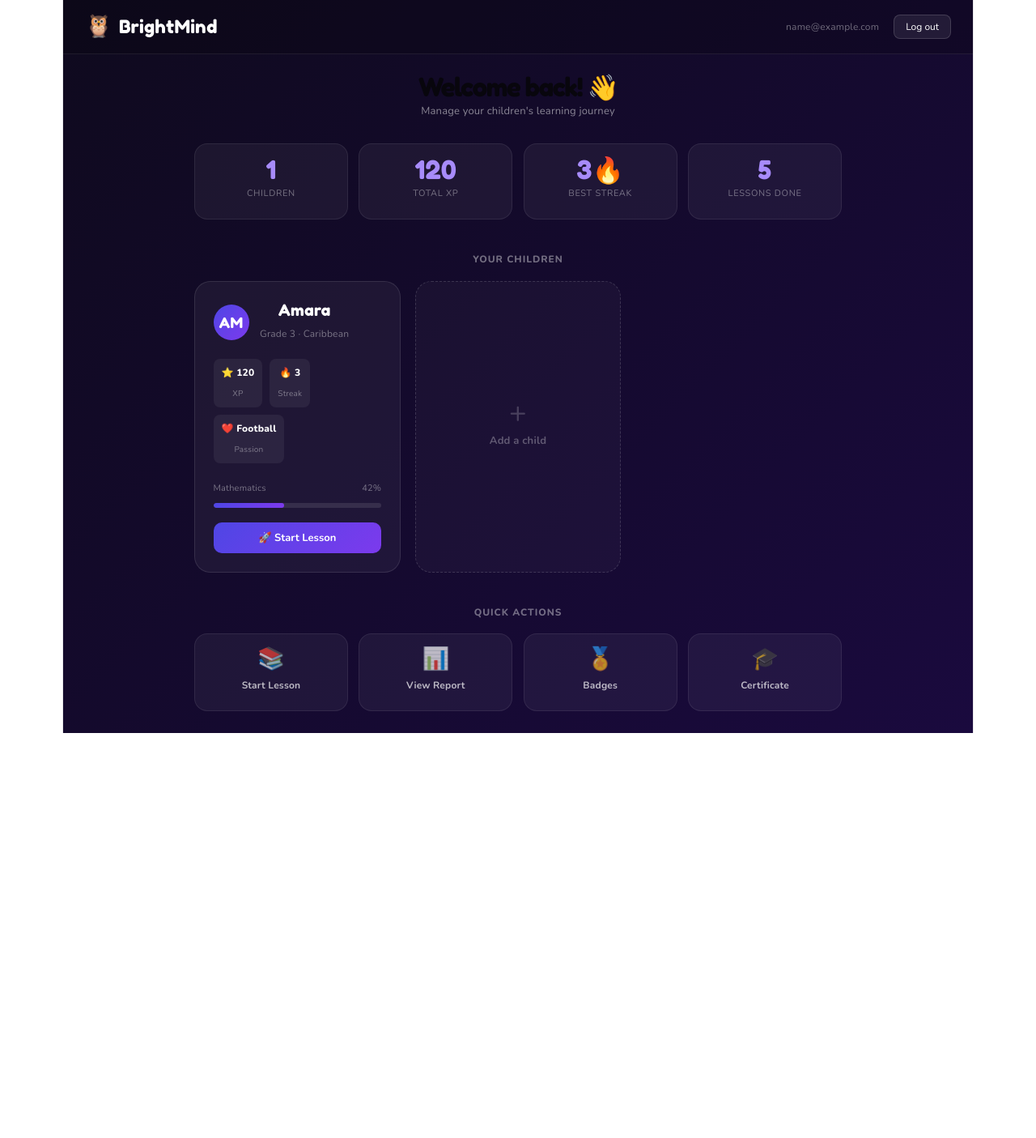
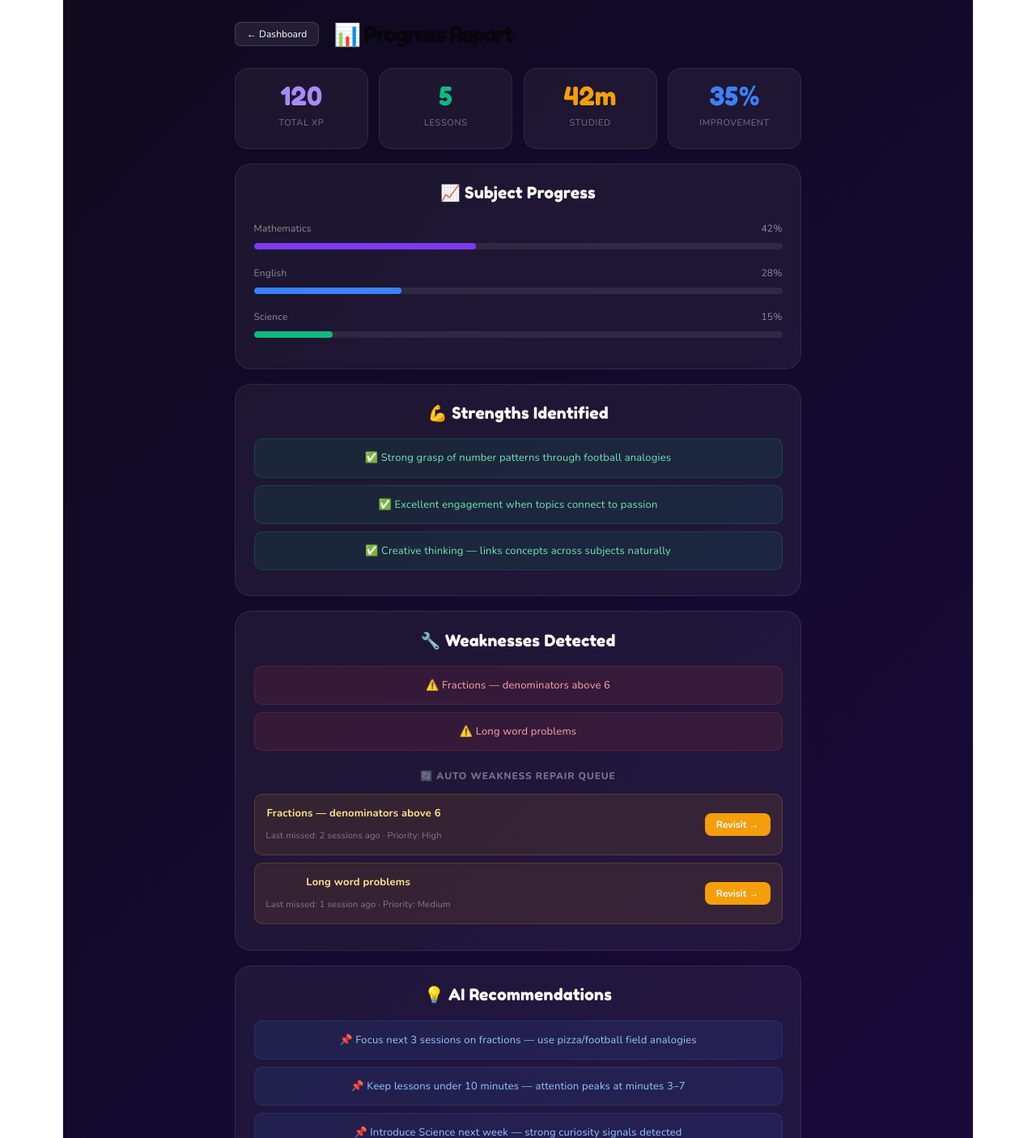
Before and after one commit to gr6nty/BrightMinds, a React (Vite) app: page /report in a window 1280 px wide. Before the commit this address led to /dashboard. Shown: the top 1405 px of the page at 81% size. Before the commit the page ends 905 px from the top, so only its background shows below. Built offline with nearby package versions, Linux system fonts and the light colour scheme; sample sign-in values are in the browser's storage.

Commit message:
add report page

```diff
--- a/src/App.jsx
+++ b/src/App.jsx
@@ -3,6 +3,7 @@ import Login from './pages/Login'
 import Dashboard from './pages/Dashboard'
 import Setup from './pages/Setup'
 import Lesson from './pages/Lesson'
+import Report from './pages/Report'
 import { useState } from 'react'
 
 function App() {
@@ -15,6 +16,7 @@ function App() {
         <Route path="/dashboard" element={user ? <Dashboard setUser={setUser} /> : <Navigate to="/login" />} />
         <Route path="/setup" element={user ? <Setup /> : <Navigate to="/login" />} />
         <Route path="/lesson" element={user ? <Lesson /> : <Navigate to="/login" />} />
+        <Route path="/report" element={user ? <Report /> : <Navigate to="/login" />} />
         <Route path="*" element={<Navigate to={user ? "/dashboard" : "/login"} />} />
       </Routes>
     </BrowserRouter>
--- a/src/pages/Dashboard.jsx
+++ b/src/pages/Dashboard.jsx
@@ -131,11 +131,11 @@ export default function Dashboard({ setUser }) {
             <span style={styles.actionIcon}>📚</span>
             <span>Start Lesson</span>
           </div>
-          <div style={styles.actionBtn}>
-            <span style={styles.actionIcon}>📊</span>
-            <span>View Report</span>
-          </div>
-          <div style={styles.actionBtn}>
+          <div onClick={() => navigate('/report')} style={styles.actionBtn}>
+  <span style={styles.actionIcon}>📊</span>
+  <span>View Report</span>
+</div>
+          <div onClick={() => navigate('/badges')} style={styles.actionBtn}>
             <span style={styles.actionIcon}>🏅</span>
             <span>Badges</span>
           </div>
--- /dev/null
+++ b/src/pages/Report.jsx
@@ -0,0 +1,280 @@
+import { useNavigate } from 'react-router-dom'
+
+export default function Report() {
+  const navigate = useNavigate()
+
+  // Sample data - will come from Supabase later
+  const stats = {
+    xp: 120,
+    lessons: 5,
+    minutes: 42,
+    improvement: 35,
+  }
+
+  const strengths = [
+    'Strong grasp of number patterns through football analogies',
+    'Excellent engagement when topics connect to passion',
+    'Creative thinking — links concepts across subjects naturally',
+  ]
+
+  const weaknesses = [
+    { topic: 'Fractions — denominators above 6', priority: 'High', sessions: 2 },
+    { topic: 'Long word problems', priority: 'Medium', sessions: 1 },
+  ]
+
+  const recommendations = [
+    'Focus next 3 sessions on fractions — use pizza/football field analogies',
+    'Keep lessons under 10 minutes — attention peaks at minutes 3–7',
+    'Introduce Science next week — strong curiosity signals detected',
+  ]
+
+  const subjects = [
+    { name: 'Mathematics', pct: 42, color: '#7C3AED' },
+    { name: 'English', pct: 28, color: '#3B82F6' },
+    { name: 'Science', pct: 15, color: '#10B981' },
+  ]
+
+  return (
+    <div style={styles.page}>
+      <div style={styles.wrap}>
+
+        {/* Header */}
+        <div style={styles.header}>
+          <button onClick={() => navigate('/dashboard')} style={styles.backBtn}>← Dashboard</button>
+          <h1 style={styles.pageTitle}>📊 Progress Report</h1>
+        </div>
+
+        {/* Stats */}
+        <div style={styles.statsGrid}>
+          <div style={styles.statBox}>
+            <div style={{ ...styles.statNum, color: '#a78bfa' }}>{stats.xp}</div>
+            <div style={styles.statLabel}>Total XP</div>
+          </div>
+          <div style={styles.statBox}>
+            <div style={{ ...styles.statNum, color: '#10B981' }}>{stats.lessons}</div>
+            <div style={styles.statLabel}>Lessons</div>
+          </div>
+          <div style={styles.statBox}>
+            <div style={{ ...styles.statNum, color: '#F59E0B' }}>{stats.minutes}m</div>
+            <div style={styles.statLabel}>Studied</div>
+          </div>
+          <div style={styles.statBox}>
+            <div style={{ ...styles.statNum, color: '#3B82F6' }}>{stats.improvement}%</div>
+            <div style={styles.statLabel}>Improvement</div>
+          </div>
+        </div>
+
+        {/* Subject Progress */}
+        <div style={styles.card}>
+          <div style={styles.cardTitle}>📈 Subject Progress</div>
+          {subjects.map(s => (
+            <div key={s.name} style={styles.pbarWrap}>
+              <div style={styles.pbarLabel}>
+                <span>{s.name}</span>
+                <span>{s.pct}%</span>
+              </div>
+              <div style={styles.pbarTrack}>
+                <div style={{ ...styles.pbarFill, width: `${s.pct}%`, background: s.color }} />
+              </div>
+            </div>
+          ))}
+        </div>
+
+        {/* Strengths */}
+        <div style={styles.card}>
+          <div style={styles.cardTitle}>💪 Strengths Identified</div>
+          {strengths.map((s, i) => (
+            <div key={i} style={styles.strengthItem}>
+              ✅ {s}
+            </div>
+          ))}
+        </div>
+
+        {/* Weaknesses */}
+        <div style={styles.card}>
+          <div style={styles.cardTitle}>🔧 Weaknesses Detected</div>
+          {weaknesses.map((w, i) => (
+            <div key={i} style={styles.weaknessItem}>
+              ⚠️ {w.topic}
+            </div>
+          ))}
+
+          {/* Repair Queue */}
+          <div style={styles.repairTitle}>🔄 Auto Weakness Repair Queue</div>
+          {weaknesses.map((w, i) => (
+            <div key={i} style={styles.repairItem}>
+              <div>
+                <div style={styles.repairTopic}>{w.topic}</div>
+                <div style={styles.repairSub}>Last missed: {w.sessions} session{w.sessions > 1 ? 's' : ''} ago · Priority: {w.priority}</div>
+              </div>
+              <button
+                onClick={() => navigate('/lesson')}
+                style={styles.repairBtn}
+              >
+                Revisit →
+              </button>
+            </div>
+          ))}
+        </div>
+
+        {/* Recommendations */}
+        <div style={styles.card}>
+          <div style={styles.cardTitle}>💡 AI Recommendations</div>
+          {recommendations.map((r, i) => (
+            <div key={i} style={styles.recItem}>
+              📌 {r}
+            </div>
+          ))}
+        </div>
+
+        {/* Email report */}
+        <div style={styles.card}>
+          <div style={styles.cardTitle}>📬 Email This Report</div>
+          <input
+            type="email"
+            placeholder="parent@email.com"
+            style={styles.emailInput}
+          />
+          <button style={styles.emailBtn}>
+            📧 Send Report to Parent
+          </button>
+        </div>
+
+      </div>
+    </div>
+  )
+}
+
+const styles = {
+  page: {
+    minHeight: '100vh',
+    background: 'linear-gradient(135deg, #0f0a1e 0%, #1a0a3e 100%)',
+    fontFamily: "'Nunito', sans-serif",
+    color: '#fff',
+  },
+  wrap: { maxWidth: '700px', margin: '0 auto', padding: '1.5rem 1rem' },
+  header: { display: 'flex', alignItems: 'center', gap: '1rem', marginBottom: '1.5rem' },
+  backBtn: {
+    padding: '6px 14px',
+    background: 'rgba(255,255,255,0.08)',
+    border: '1px solid rgba(255,255,255,0.15)',
+    borderRadius: '8px',
+    color: '#fff', fontSize: '12px', cursor: 'pointer',
+    fontFamily: "'Nunito', sans-serif",
+  },
+  pageTitle: {
+    fontFamily: "'Fredoka One', cursive",
+    fontSize: '1.5rem', margin: 0,
+  },
+  statsGrid: {
+    display: 'grid',
+    gridTemplateColumns: 'repeat(4, 1fr)',
+    gap: '0.75rem',
+    marginBottom: '1rem',
+  },
+  statBox: {
+    background: 'rgba(255,255,255,0.05)',
+    border: '1px solid rgba(255,255,255,0.08)',
+    borderRadius: '16px',
+    padding: '1rem',
+    textAlign: 'center',
+  },
+  statNum: {
+    fontFamily: "'Fredoka One', cursive",
+    fontSize: '1.75rem', lineHeight: 1,
+  },
+  statLabel: {
+    fontSize: '11px', color: 'rgba(255,255,255,0.4)',
+    marginTop: '4px', textTransform: 'uppercase', letterSpacing: '0.06em',
+  },
+  card: {
+    background: 'rgba(255,255,255,0.05)',
+    border: '1px solid rgba(255,255,255,0.08)',
+    borderRadius: '20px',
+    padding: '1.25rem',
+    marginBottom: '1rem',
+  },
+  cardTitle: {
+    fontFamily: "'Fredoka One', cursive",
+    fontSize: '1.1rem', marginBottom: '1rem',
+  },
+  pbarWrap: { marginBottom: '0.85rem' },
+  pbarLabel: {
+    display: 'flex', justifyContent: 'space-between',
+    fontSize: '12px', color: 'rgba(255,255,255,0.5)',
+    marginBottom: '5px',
+  },
+  pbarTrack: {
+    height: '8px', background: 'rgba(255,255,255,0.08)',
+    borderRadius: '999px', overflow: 'hidden',
+  },
+  pbarFill: { height: '100%', borderRadius: '999px', transition: 'width 0.8s ease' },
+  strengthItem: {
+    background: 'rgba(16,185,129,0.1)',
+    border: '1px solid rgba(16,185,129,0.2)',
+    borderRadius: '10px',
+    padding: '10px 14px',
+    fontSize: '13px',
+    color: '#6ee7b7',
+    marginBottom: '0.5rem',
+  },
+  weaknessItem: {
+    background: 'rgba(239,68,68,0.1)',
+    border: '1px solid rgba(239,68,68,0.2)',
+    borderRadius: '10px',
+    padding: '10px 14px',
+    fontSize: '13px',
+    color: '#fca5a5',
+    marginBottom: '0.5rem',
+  },
+  repairTitle: {
+    fontSize: '12px', fontWeight: '800',
+    textTransform: 'uppercase', letterSpacing: '0.07em',
+    color: 'rgba(255,255,255,0.4)', margin: '1rem 0 0.5rem',
+  },
+  repairItem: {
+    display: 'flex', alignItems: 'center',
+    justifyContent: 'space-between',
+    background: 'rgba(245,158,11,0.1)',
+    border: '1px solid rgba(245,158,11,0.2)',
+    borderRadius: '10px',
+    padding: '10px 14px',
+    marginBottom: '0.5rem',
+    gap: '1rem',
+  },
+  repairTopic: { fontSize: '13px', fontWeight: '700', color: '#FDE68A' },
+  repairSub: { fontSize: '11px', color: 'rgba(255,255,255,0.4)', marginTop: '2px' },
+  repairBtn: {
+    padding: '6px 14px',
+    background: '#F59E0B',
+    border: 'none', borderRadius: '8px',
+    color: '#fff', fontSize: '12px', fontWeight: '700',
+    cursor: 'pointer', fontFamily: "'Nunito', sans-serif",
+    whiteSpace: 'nowrap',
+  },
+  recItem: {
+    background: 'rgba(59,130,246,0.1)',
+    border: '1px solid rgba(59,130,246,0.2)',
+    borderRadius: '10px',
+    padding: '10px 14px',
+    fontSize: '13px',
+    color: '#93c5fd',
+    marginBottom: '0.5rem',
+  },
+  emailInput: {
+    width: '100%', padding: '10px 14px',
+    borderRadius: '10px',
+    border: '1.5px solid rgba(255,255,255,0.15)',
+    background: 'rgba(255,255,255,0.07)',
+    color: '#fff', fontSize: '13.5px', outline: 'none',
+    fontFamily: "'Nunito', sans-serif",
+    marginBottom: '0.75rem',
+  },
+  emailBtn: {
+    width: '100%', padding: '12px',
+    background: 'linear-gradient(135deg, #4F46E5, #7C3AED)',
+    border: 'none', borderRadius: '10px',
+    color: '#fff', fontSize: '14px', fontWeight: '700',
+    cursor: 'pointer', fontFamily: "'Nunito', sans-serif",
+  },
+}
```
